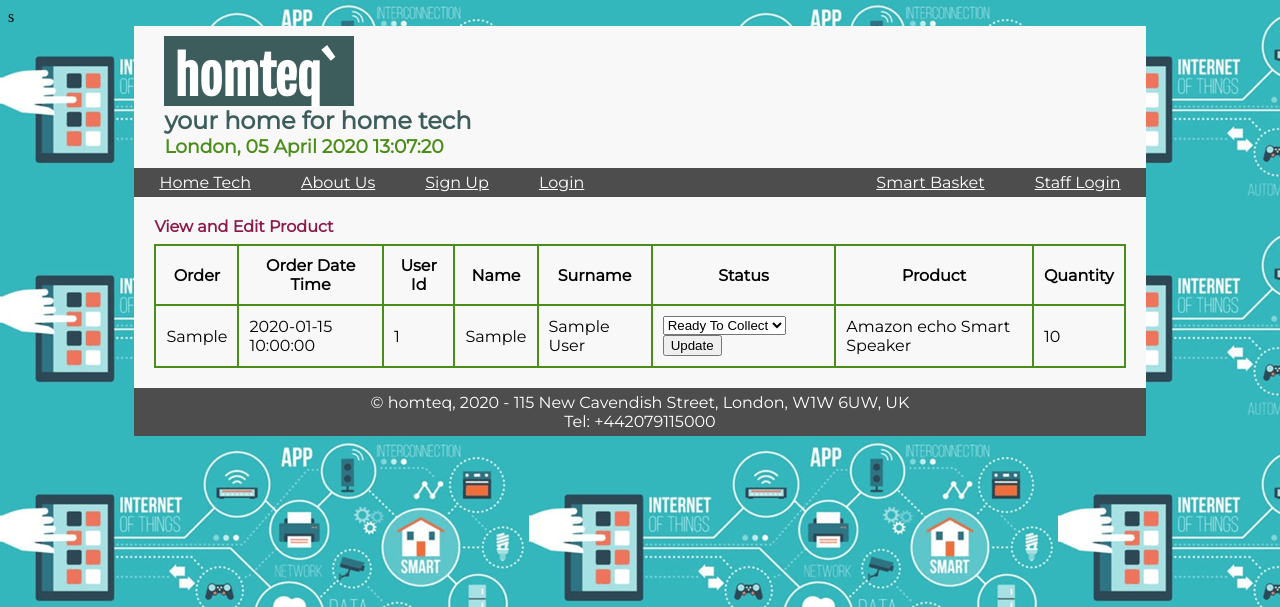
After one commit to yasasmahima/HometQ_APP, a PHP site: page /processorders.php in a window 1280 px wide. The commit adds this page. Shown: the top 607 px of the page. Run offline with PHP 8.4, Linux system fonts and the light colour scheme; data comes from the database, SQL or seed files in the repository; tables that the repository leaves empty or names only in its code hold one stand-in row (values such as "Sample post").

Commit message:
Implement Process Orderes

```diff
--- a/homteq/checkout.php
+++ b/homteq/checkout.php
@@ -18,7 +18,7 @@ echo "$currentdatetime";
 
 
 
-$insert_user_quary="INSERT INTO orders (userId,orderDateTime) VALUES ('$userId','$currentdatetime')";
+$insert_user_quary="INSERT INTO orders (userId,orderDateTime,orderStatus) VALUES ('$userId','$currentdatetime','Placed')";
 $execution=mysqli_query($conn, $insert_user_quary);
 
 $orderId= mysqli_insert_id($conn);
--- /dev/null
+++ b/homteq/processorders.php
@@ -0,0 +1,100 @@
+<?php
+session_start();
+include ("db.php"); //include db.php file to connect to DB
+$pagename="View and Edit Product";
+echo "<link rel=stylesheet type=text/css href=mystylesheet.css>"; //Call in stylesheet
+echo "<title>".$pagename."</title>"; //display name of the page as window title
+echo "<body>";
+include ("headfile.html"); //include header layout file
+include ("detectlogin.php");
+echo "<h4>".$pagename."</h4>"; //display name of the page on the web page
+
+$sql="SELECT orders.orderNo,orders.orderDateTime,orders.orderStatus,orders.orderTotal,orders.userId,useres.userFName,useres.userSName
+FROM orders INNER JOIN useres ON orders.userId=useres.userId";
+
+$exeSQL=mysqli_query($conn, $sql) or die (mysqli_error());
+
+while ($arrayp=mysqli_fetch_array($exeSQL))
+{
+
+$orderID=$arrayp['orderNo'];
+	$sqlProduct="SELECT orderline.prodId,orderline.quantityOrdered,product.prodName
+FROM orders INNER JOIN orderline ON orders.orderNo=orderline.orderNo
+INNER JOIN product ON product.prodId=orderline.prodId
+where orders.orderNo = $orderID";
+
+	$exeSQL2=mysqli_query($conn,$sqlProduct) or die (mysqli_error());
+
+
+	echo "<table>
+	<tr>
+			<th>Order</th>
+			<th>Order Date Time</th>
+			<th>User Id</th>
+			<th>Name</th>
+			<th>Surname</th>
+			<th>Status</th>
+			<th>Product</th>
+			<th>Quantity</th>
+	</tr>
+
+	<tr>
+		<td>".
+		$arrayp['orderNo']."</td>
+		<td>".$arrayp['orderDateTime']."</td>
+		<td>".$arrayp['userId']."</td>
+		<td>".$arrayp['userFName']."</td>
+		<td>".$arrayp['userSName']."</td>
+		<td>";
+
+			echo " <select name='option'>";
+		if($arrayp['orderStatus']=="Placed"){
+
+				echo "<option>".$arrayp['orderStatus']."</option>
+
+				<option>Ready To Collect</option>
+			</select>";
+		}else if($arrayp['orderStatus']=="Ready To Collect"){
+			echo "<option>".$arrayp['orderStatus']."</option>
+
+				 <option>Collected</option>
+			</select>";
+		}
+
+
+		echo "<input type=submit value=Update></input></td>";
+
+		$count=1;
+
+		while ($arrayItem=mysqli_fetch_array($exeSQL2)){
+
+			GLOBAL $count;
+
+			if($count==1){
+			echo "<td>".$arrayItem['prodName']."</td>
+			<td>".$arrayItem['quantityOrdered']."</td></tr>";
+			}
+
+
+			if($count>1){
+			echo "<tr><td colspan=6></td><td>".$arrayItem['prodName']."</td>
+			<td>".$arrayItem['quantityOrdered']."</td></tr>";
+			}
+
+			$count+=1;
+
+
+		}
+
+
+
+
+
+
+echo "</table>";
+// echo $arrayp['userFName'];
+}
+
+include("footfile.html"); //include head layout
+echo "</body>";
+?>
```
